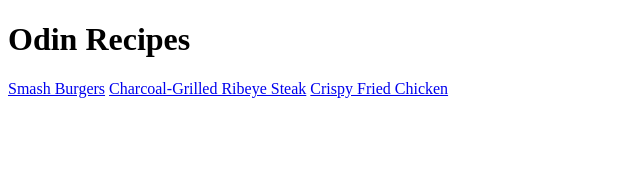
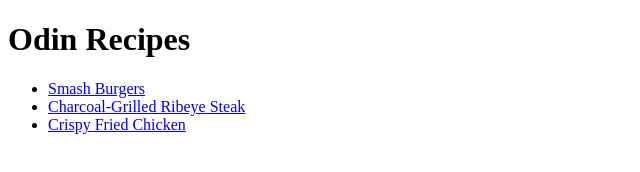
Before and after one commit to zakzaf/odin-recipes, a plain HTML site: page index.html in a window 1280 px wide. Shown: the whole page, without its empty margins (0-640 px from the left). Drawn offline with Linux system fonts and the light colour scheme.

Commit message:
Put links to recipes in an unordered list

```diff
--- a/index.html
+++ b/index.html
@@ -6,8 +6,10 @@
     </head>
     <body>
         <h1>Odin Recipes</h1>
-        <a href="./recipes/smash-burgers.html">Smash Burgers</a>
-        <a href="recipes/grilled-steak.html">Charcoal-Grilled Ribeye Steak</a>
-        <a href="recipes/crispy-fried-chicken.html">Crispy Fried Chicken</a>
+        <ul>
+            <li><a href="./recipes/smash-burgers.html">Smash Burgers</a></li>
+            <li><a href="recipes/grilled-steak.html">Charcoal-Grilled Ribeye Steak</a></li>
+            <li><a href="recipes/crispy-fried-chicken.html">Crispy Fried Chicken</a></li>
+        </ul>
     </body>
 </html>
```
